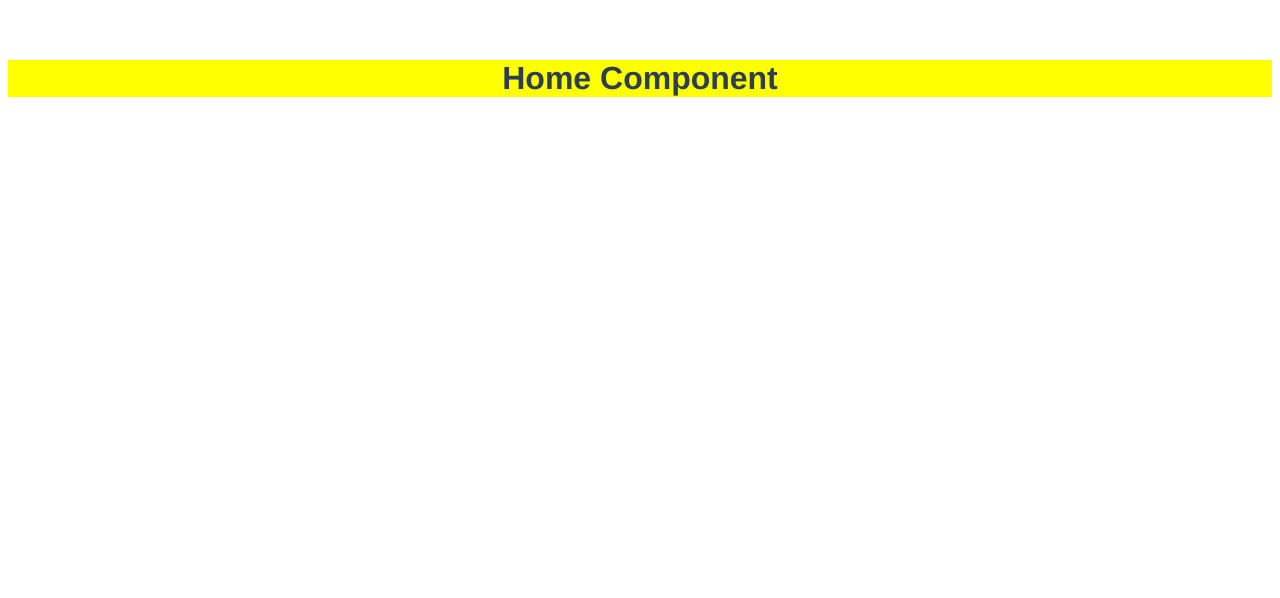
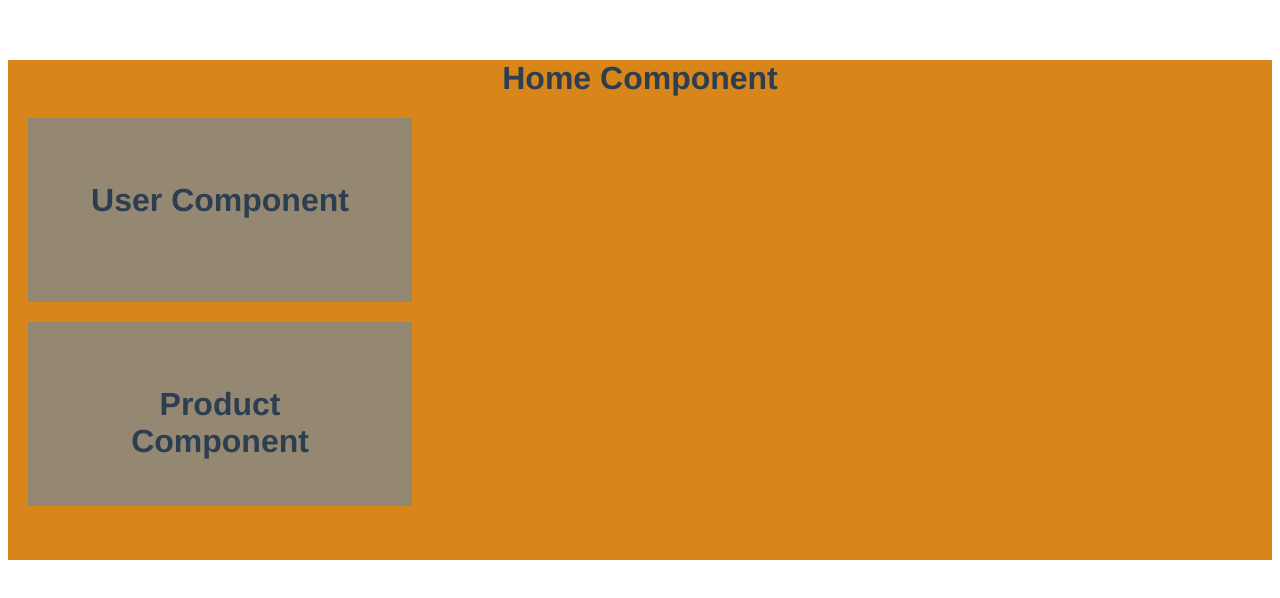
Before and after one commit to Anoop-sharma1/Vuejs, a Vue app: page / in a window 1280 px wide. Shown: the top 598 px of the page. Built offline with nearby package versions, Linux system fonts and the light colour scheme.

Commit message:
Til Lec8 Composing With Components

```diff
--- a/src/components/Home.vue
+++ b/src/components/Home.vue
@@ -1,6 +1,8 @@
 <template>
 <div>
-    <h1 style="    background: yellow;">Home Component</h1>
+    <h1>Home Component</h1>
+    <users/>
+    <products/>
     <!-- <h1 v-if="show">For Loop in Vue Js </h1> -->
     <!-- <table>
         <tr>
@@ -22,13 +24,18 @@
 
 </template>
 
-
 <script>
+import Users from './Users'
+import Products from './Products'
 export default {
 name : 'Home',
 props : {
     data : String,
     msg : String
+  },
+  components:{
+      Users,
+      Products
   },
 data() {
     return {
@@ -43,3 +50,10 @@ data() {
 
 };
 </script>
+
+<style scoped>
+    div{
+        background-color:rgb(216, 133, 25);
+        height: 500px;
+    }
+</style>
--- /dev/null
+++ b/src/components/Products.vue
@@ -0,0 +1,21 @@
+<template>
+    <div class="users">
+        <h1>Product Component</h1>
+    </div>
+</template>
+
+<script>
+export default {
+    name:'Product',
+}
+</script>
+
+<style scoped>
+    .users{
+        background-color:rgb(148, 136, 114);
+        height: 100px;
+        width: 300px;
+        padding: 42px;
+        margin : 20px
+    }
+</style>
--- /dev/null
+++ b/src/components/Users.vue
@@ -0,0 +1,21 @@
+<template>
+    <div class="users">
+        <h1>User Component</h1>
+    </div>
+</template>
+
+<script>
+export default {
+    name:'users',
+}
+</script>
+
+<style scoped>
+    .users{
+        background-color:rgb(148, 136, 114);
+        height: 100px;
+        width: 300px;
+        padding: 42px;
+        margin : 20px
+    }
+</style>
```
